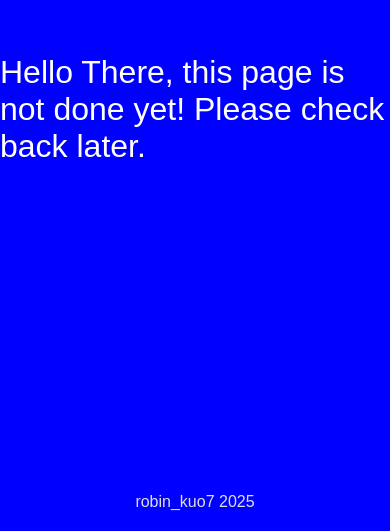
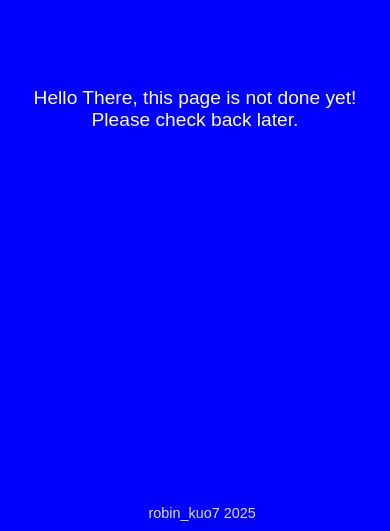
Before and after one commit to CptRohr/robinkuo7.github.io, a plain HTML site: page index.html in a window 390 px wide. Shown: the part 313-844 px from the top of the page. Drawn offline with Linux system fonts and the light colour scheme; a web font is replaced by a local one.

Commit message:
Update index.html

```diff
--- a/index.html
+++ b/index.html
@@ -1,7 +1,10 @@
 <html>
 <head>
     <title>robin_kuo7 Design</title>
+    <meta name="viewport" content="width=device-width, initial-scale=1">
     <style>
+        /* Font-face declarations unchanged */
+
         @font-face {
             font-family: 'FOT-Rodin Pro B';
             src: url('Fonts/FOT-Rodin Pro B.otf') format('opentype');
@@ -62,8 +65,9 @@
         body {
             background-color: blue;
             margin: 0;
-            height: 100vh;
+            min-height: 100vh;
             display: flex;
+            flex-direction: column;
             justify-content: center;
             align-items: center;
             font-family: 'FOT-Rodin Pro B', Arial, sans-serif;
@@ -71,6 +75,31 @@
         .center-text {
             color: white;
             font-size: 2em;
+            text-align: center;
+            padding: 0 1em;
+            word-break: break-word;
+        }
+        .footer {
+            position: fixed;
+            bottom: 20px;
+            left: 0;
+            width: 100%;
+            text-align: center;
+            font-size: 1em;
+            color: #e0e0e0;
+            font-family: 'FOT-Skip Std B', Arial, sans-serif;
+            padding: 0 1em;
+        }
+        @media (max-width: 600px) {
+            .center-text {
+                font-size: 1.2em;
+                padding: 0 0.5em;
+            }
+            .footer {
+                font-size: 0.9em;
+                bottom: 10px;
+                padding: 0 0.5em;
+            }
         }
     </style>
 </head>
@@ -78,9 +107,8 @@
     <div class="center-text">
         Hello There, this page is not done yet! Please check back later.
     </div>
-    <div style="position: fixed; bottom: 20px; width: 100%; text-align: center; font-size: 1em; color: #e0e0e0; font-family: 'FOT-Skip Std B', Arial, sans-serif;">
+    <div class="footer">
         robin_kuo7 2025
-    </div>
     </div>
 </body>
 </html>
```
